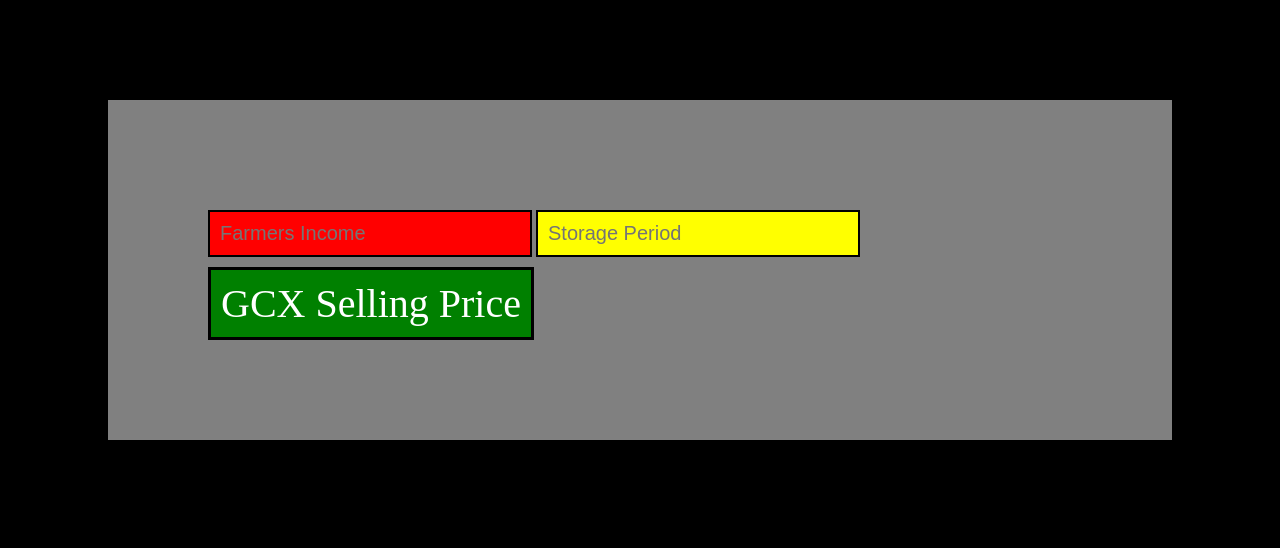
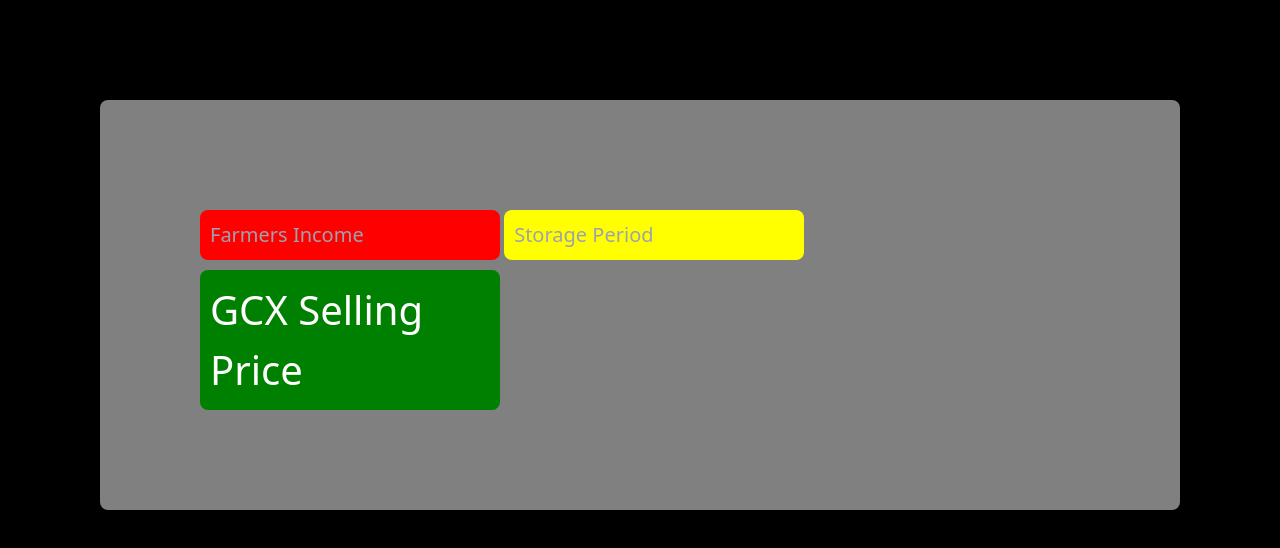
Before and after one commit to thehansguy/gcx-calc, a plain HTML site: page calc.html in a window 1280 px wide. Drawn offline with nearby package versions, Linux system fonts and the light colour scheme.

Commit message:
Changes to be committed: 	modified:   calc.html

```diff
--- a/calc.html
+++ b/calc.html
@@ -1,30 +1,32 @@
 <!DOCTYPE html>
 <html lang="en">
-
   <head>
-    <meta charset="UTF-8">
-    <meta name="viewport" content="width=device-width, initial-scale=1.0">
-    <meta http-equiv="X-UA-Compatible" content="ie=edge">
-    <link rel="stylesheet" href="styles.css">
+    <meta charset="UTF-8" />
+    <meta name="viewport" content="width=device-width, initial-scale=1.0" />
+    <meta http-equiv="X-UA-Compatible" content="ie=edge" />
+    <link rel="stylesheet" href="styles.css" />
+    <script src="https://cdn.tailwindcss.com"></script>
     <title>GCX Calc JS</title>
   </head>
 
   <body>
-    <div class="calculator">
+    <div class="rounded-lg calculator">
       <form action="">
-            <input id="input1js" class="input1" placeholder="Farmers Income" />
+        <input
+          id="input1js"
+          class="rounded-lg input1"
+          placeholder="Farmers Income"
+        />
 
-            <input id="input2js" class="input2" placeholder="Storage Period" />
+        <input
+          id="input2js"
+          class="rounded-lg input2"
+          placeholder="Storage Period"
+        />
 
-
-            <div id="outputjs" class="output">
-                GCX Selling Price
-            </div>
+        <div id="outputjs" class="rounded-lg output">GCX Selling Price</div>
       </form>
     </div>
-    <script src="script.js">
-
-    </script>
+    <script src="script.js"></script>
   </body>
-
 </html>
```
Lines whose indentation alone changed are shown as unchanged.
